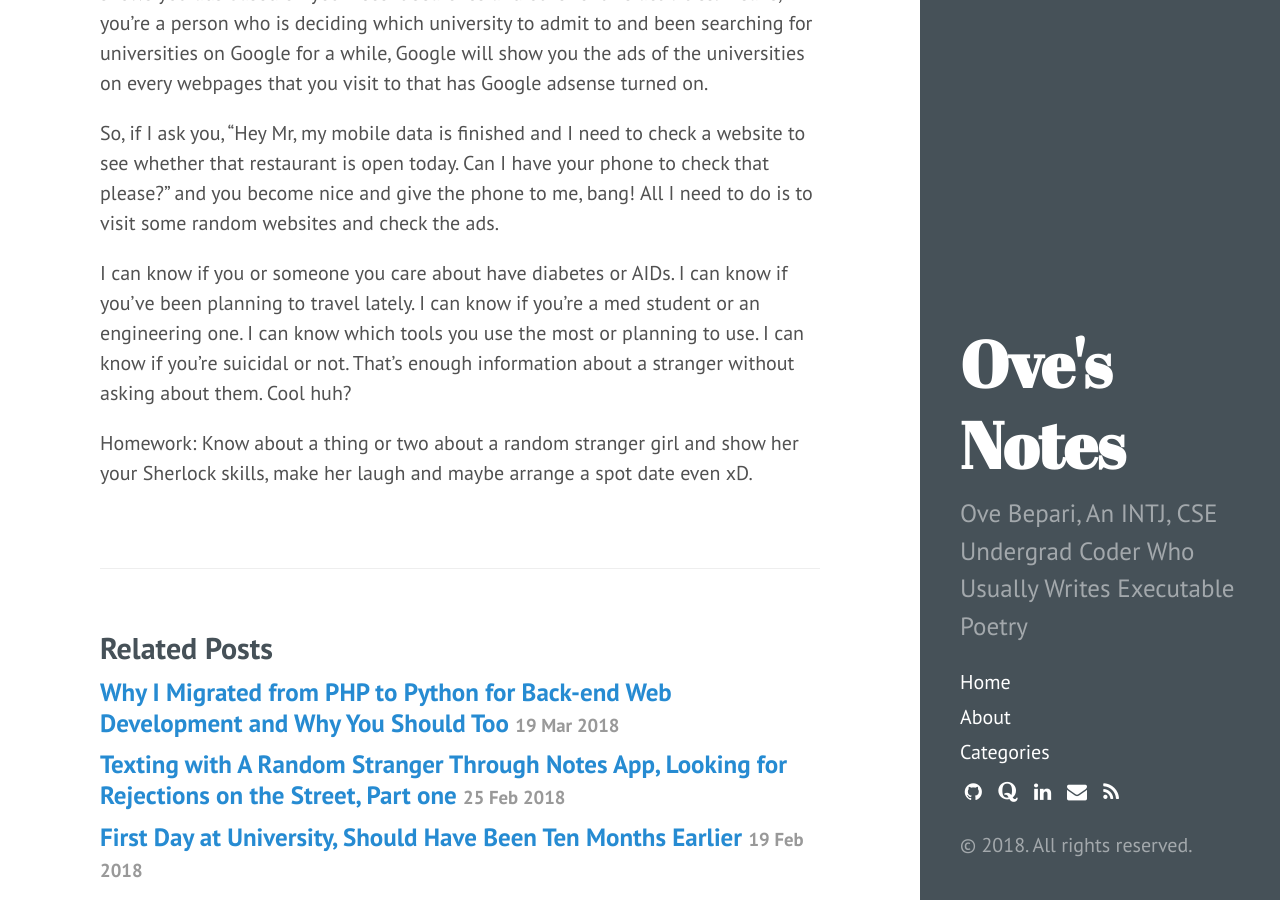
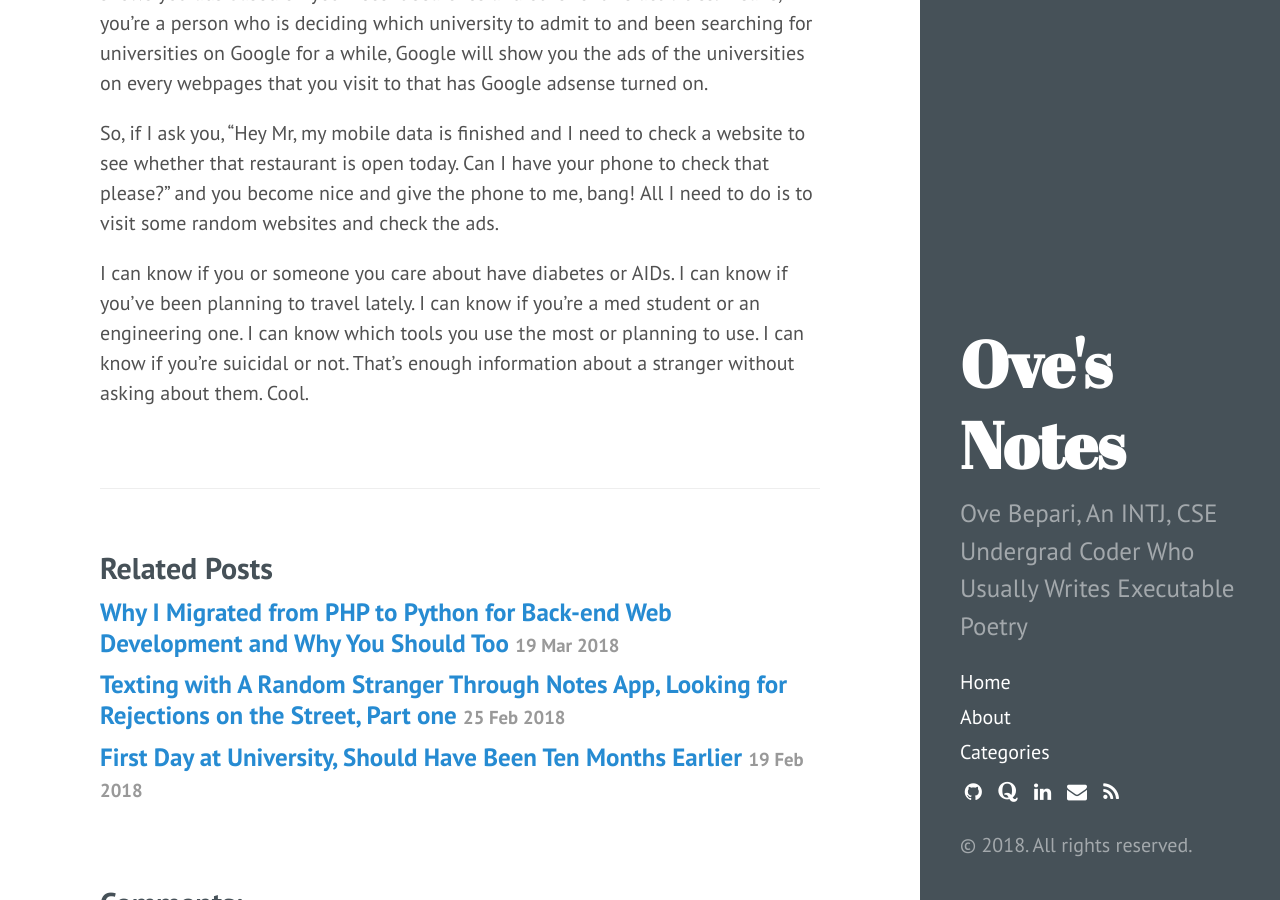
Before and after one commit to ovebepari/ovebepari.github.io, a Jekyll site: the page built from _posts/2018-03-23-Becoming-Sherlock-Holmes-with-a-simple-yet-effective-trick.md, in a window 1280 px wide and 900 px high, scrolled down 997 px. Built offline with Jekyll 4.4.1, drawn with Linux system fonts in a browser that asks for light colours; comment, search, counter and statistics services are not loaded.

Commit message:
updated sherlock post

```diff
--- a/_posts/2018-03-23-Becoming-Sherlock-Holmes-with-a-simple-yet-effective-trick.md
+++ b/_posts/2018-03-23-Becoming-Sherlock-Holmes-with-a-simple-yet-effective-trick.md
@@ -14,6 +14,4 @@ Who doesn't want to be Sherlock the freaking Holmes? Oh dear, I played, pretende
 
 So, if I ask you, "Hey Mr, my mobile data is finished and I need to check a website to see whether that restaurant is open today. Can I have your phone to check that please?" and you become nice and give the phone to me, bang! All I need to do is to visit some random websites and check the ads.
 
-I can know if you or someone you care about have diabetes or AIDs. I can know if you've been planning to travel lately. I can know if you're a med student or an engineering one. I can know which tools you use the most or planning to use. I can know if you're suicidal or not. That's enough information about a stranger without asking about them. Cool huh?
-
-Homework: Know about a thing or two about a random stranger girl and show her your Sherlock skills, make her laugh and maybe arrange a spot date even xD.
+I can know if you or someone you care about have diabetes or AIDs. I can know if you've been planning to travel lately. I can know if you're a med student or an engineering one. I can know which tools you use the most or planning to use. I can know if you're suicidal or not. That's enough information about a stranger without asking about them. Cool.
```
